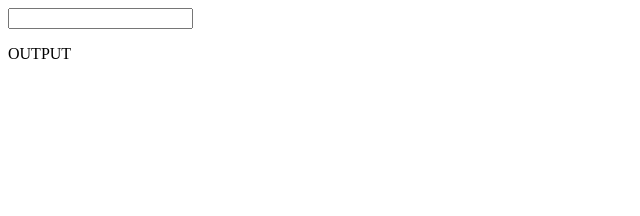
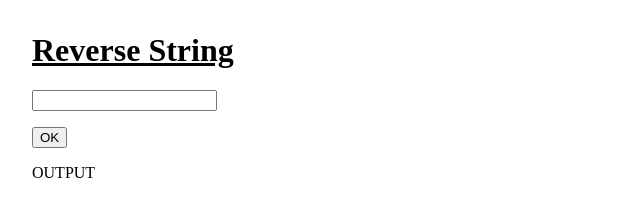
Before and after one commit to soyabn09/Reverse-String, a plain HTML site: page index.html in a window 1280 px wide. Shown: the whole page, without its empty margins (0-640 px from the left). Drawn offline with Linux system fonts and the light colour scheme.

Commit message:
Update index.html

```diff
--- a/index.html
+++ b/index.html
@@ -1,18 +1,28 @@
 <!DOCTYPE html>
 <html lang="en">
+  <head>
+    <meta charset="UTF-8" />
+    <meta name="viewport" content="width=device-width, initial-scale=1.0" />
+    <meta http-equiv="X-UA-Compatible" content="ie=edge" />
+    <title>Reverse String</title>
+    <style>
+      body {
+        margin: 2em;
+      }
 
-<head>
-    <meta charset="UTF-8">
-    <meta name="viewport" content="width=device-width, initial-scale=1.0">
-    <meta http-equiv="X-UA-Compatible" content="ie=edge">
-    <title>Reverse String</title>
-</head>
-
-<body>
-  <form>
-  <input>
-  </form>
-  <p id="output">OUTPUT</p>
-</body>
-
+      h1 {
+        text-decoration: underline;
+      }
+    </style>
+  </head>
+  <body>
+    <h1>Reverse String</h1>
+    <form id="form1">
+      <p>
+        <input type="text" size="20" id="string" />
+      </p>
+      <p><input type="button" value="OK" onclick="reverseString()" /></p>
+    </form>
+    <p id="output">OUTPUT</p>
+  </body>
 </html>
```
